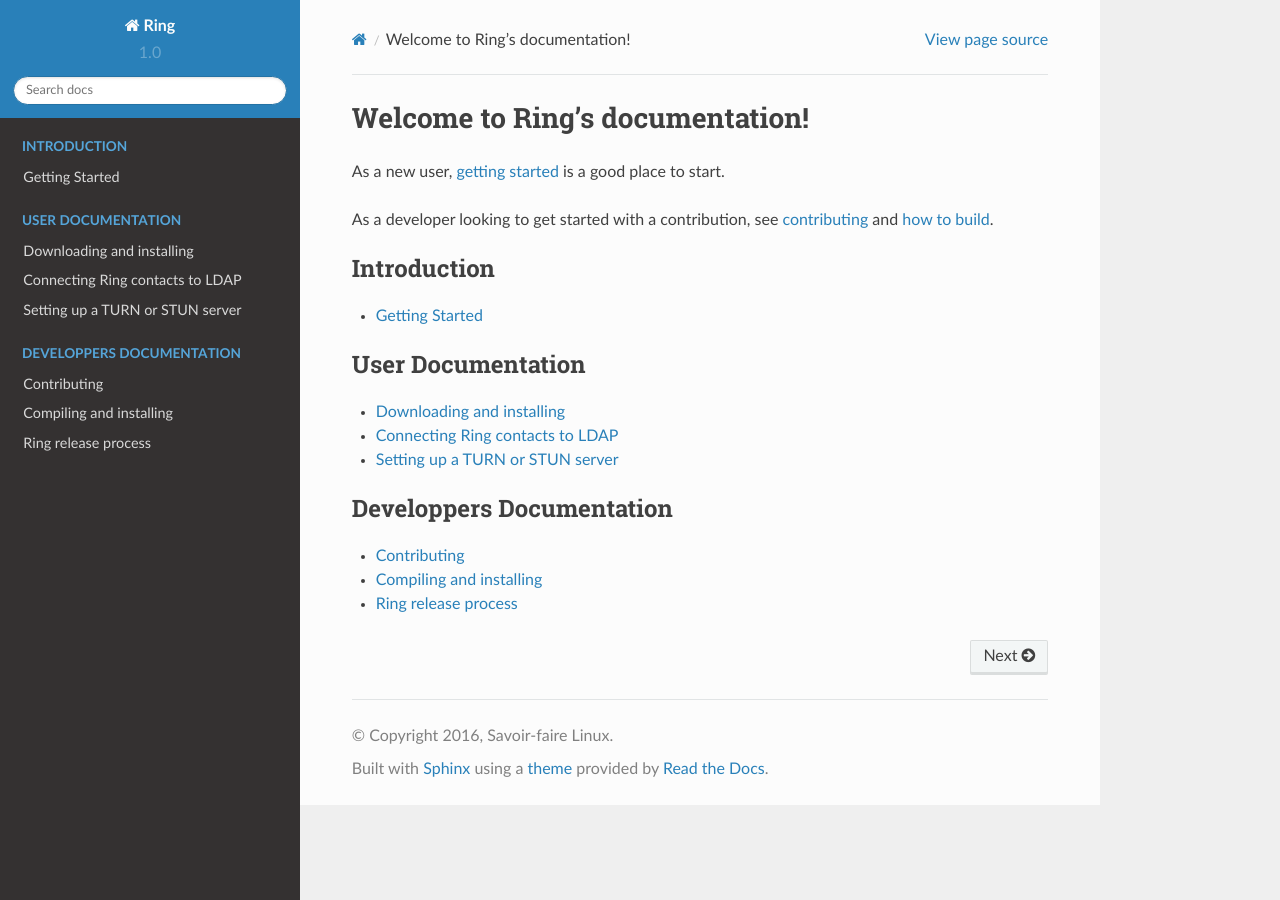
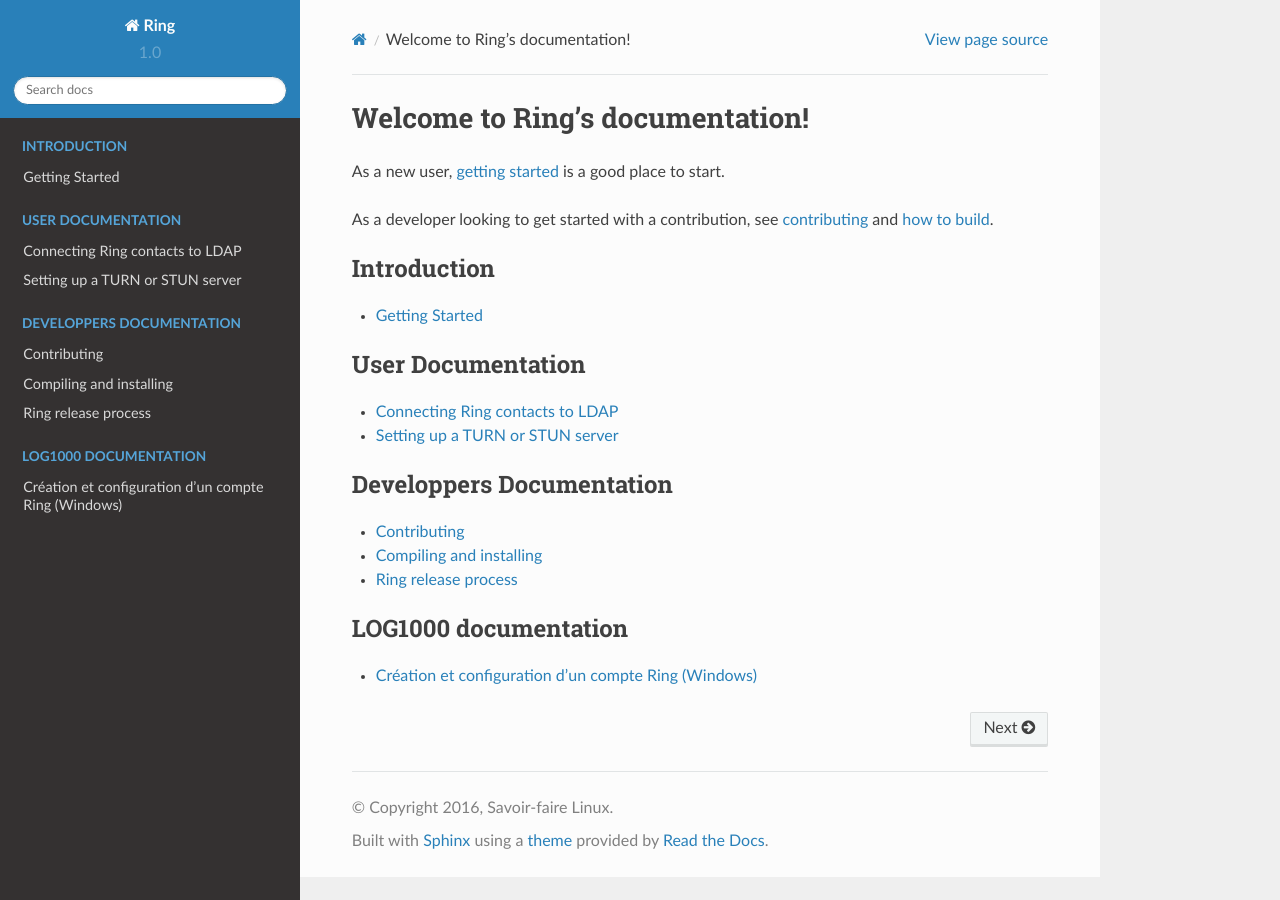
Before and after one commit to savoirfairelinux/jami-project, a Sphinx documentation site: the page built from docs/source/index.rst, in a window 1280 px wide. Built offline with Sphinx 7.4.7 and the Read the Docs theme 2.0.0, drawn with Linux system fonts in a browser that asks for light colours; some of the changed lines change nothing that is shown.

Commit message:
documentation : création d'un compte utilisateur windows
Change-Id: I13bc5643965de94095be8b5d3e72887d31b7a7a4

```diff
--- /dev/null
+++ b/docs/source/dev/log1000Doc/DocumentionCreationCompteRing.rst
@@ -0,0 +1,54 @@
+Création et configuration d'un compte Ring (Windows)
+==============================================================
+Cette documentation est à l'usage des nouveaux utilisateurs de Ring.
+
+Téléchargement de Ring
+--------------------------------
+
+Rendez vous sur le site https://ring.cx/fr/telecharger/windows et téléchargez la version suportée par votre OS (32 ou 64 bits)
+
+|image1|
+
+.. |image1| image:: 1.png
+
+Suivez les instructions de l'éditeur d'installation. Laissez les paramètres par défauts
+
+|image2|
+
+.. |image2| image:: 2.png
+
+Vous pouvez après lancer Ring.
+Cliquez sur "New Ring Account".
+
+|image3|
+
+.. |image3| image:: 3.png
+
+
+Configuration du compte
+-------------------------------
+
+Choisissez votre pseudo, votre mot de passe et renseignez les champs indiqués
+
+|image4|
+
+.. |image4| image:: 4.png
+
+Vous avez à présent créé votre compte Ring ! Vous pouvez dès à présent échanger votre ID Ring avec vos amis afin de communiquer.
+Si vous souhaitez modifier les paramètres de votre compte, cliquez sur l'icone de rouage en haut à droite.
+
+|image5|
+
+.. |image5| image:: 5.png
+
+Modification des paramètres du compte
+---------------------------------------
+
+Si vous souhaitez modifier vos paramètres de profil, cliquez sur Account.
+
+|image6|
+
+.. |image6| image:: 6.png
+
+
+Vous êtes à présent un utilisateur agueri de Ring !
--- a/docs/source/index.rst
+++ b/docs/source/index.rst
@@ -19,7 +19,6 @@
    :maxdepth: 1
    :glob:
 
-   users/downloading_and_installing
    users/connecting_to_ldap
    users/setting_up_turn_stun
 
@@ -52,3 +51,10 @@
    :glob:
 
    dev/gnome-client/*
+
+.. toctree::
+   :caption: LOG1000 documentation
+   :maxdepth: 1
+   :glob:
+
+   dev/log1000Doc/*
```
Also changed, not shown: docs/source/dev/log1000Doc/1.png (added), docs/source/dev/log1000Doc/2.png (added), docs/source/dev/log1000Doc/3.png (added), docs/source/dev/log1000Doc/4.png (added), docs/source/dev/log1000Doc/5.png (added), docs/source/dev/log1000Doc/6.png (added).
